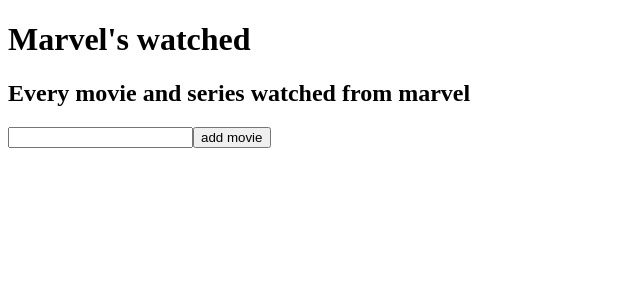
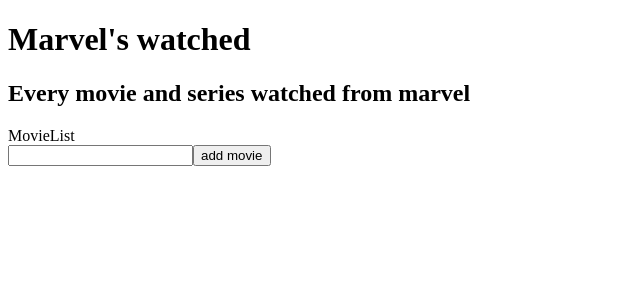
Before and after one commit to MatheusPese/Learning-React, a React (Vite) app in the folder First Project/: page / in a window 1280 px wide. Shown: the top 300 px of the page, without its empty margins (0-640 px from the left). Built offline with nearby package versions, Linux system fonts and the light colour scheme.

Commit message:
created MovieList component

```diff
--- a/First Project/src/App.tsx
+++ b/First Project/src/App.tsx
@@ -1,11 +1,12 @@
 import React from 'react';
-
+import MovieList from './MovieList';
 function App() {
   return (
   <>
   <h1>Marvel's watched</h1>
   <h2>Every movie and series watched from marvel</h2>
 
+  <MovieList/>
   <label>
     <input></input>
     <button>add movie</button>
--- /dev/null
+++ b/First Project/src/MovieList.tsx
@@ -0,0 +1,11 @@
+import React, { Component } from 'react'
+
+export class MovieList extends Component {
+  render() {
+    return (
+      <div>MovieList</div>
+    )
+  }
+}
+
+export default MovieList
```
